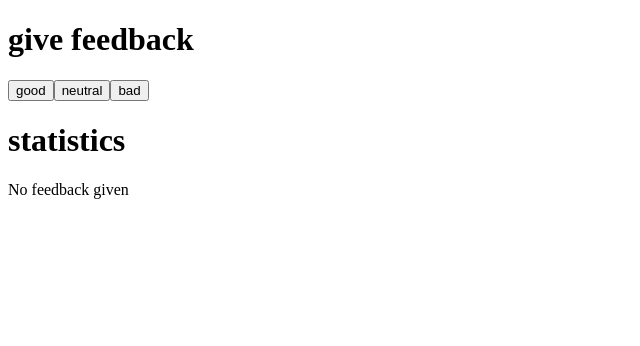
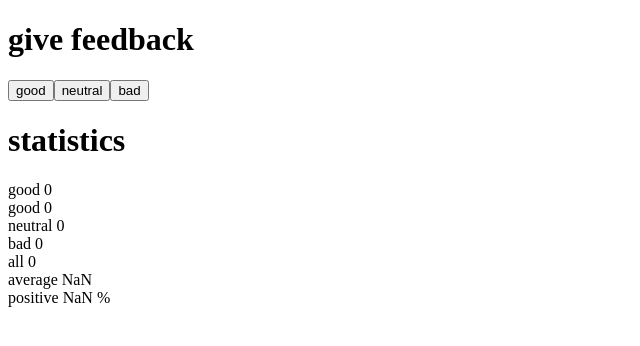
Before and after one commit to iftruethen/fullstack2021, a React (Create React App) app in the folder osa1/unicafe/: page / in a window 1280 px wide. Shown: the top 346 px of the page, without its empty margins (0-640 px from the left). Built offline with nearby package versions, Linux system fonts and the light colour scheme.

Commit message:
osa 1.10 tehty

```diff
--- a/osa1/unicafe/src/App.js
+++ b/osa1/unicafe/src/App.js
@@ -26,13 +26,6 @@ const StatisticLine = ({text,value}) => {
 }
 
 const Statistics = ({good,bad,neutral}) => {
-  if (good+bad+neutral <= 0) {
-    return(
-      <>
-        No feedback given
-      </>
-    )
-  }
   return (
     <>
       <StatisticLine text="good" value={good} />
@@ -62,6 +55,8 @@ const App = () => {
       <Button text="neutral" handler={NeutralHandler} />
       <Button text="bad" handler={BadHandler} />
       <h1>statistics</h1>
+      <>good {good}</>
+      <br />
       <Statistics good={good} bad={bad} neutral={neutral} />
     </div>
   )
```
